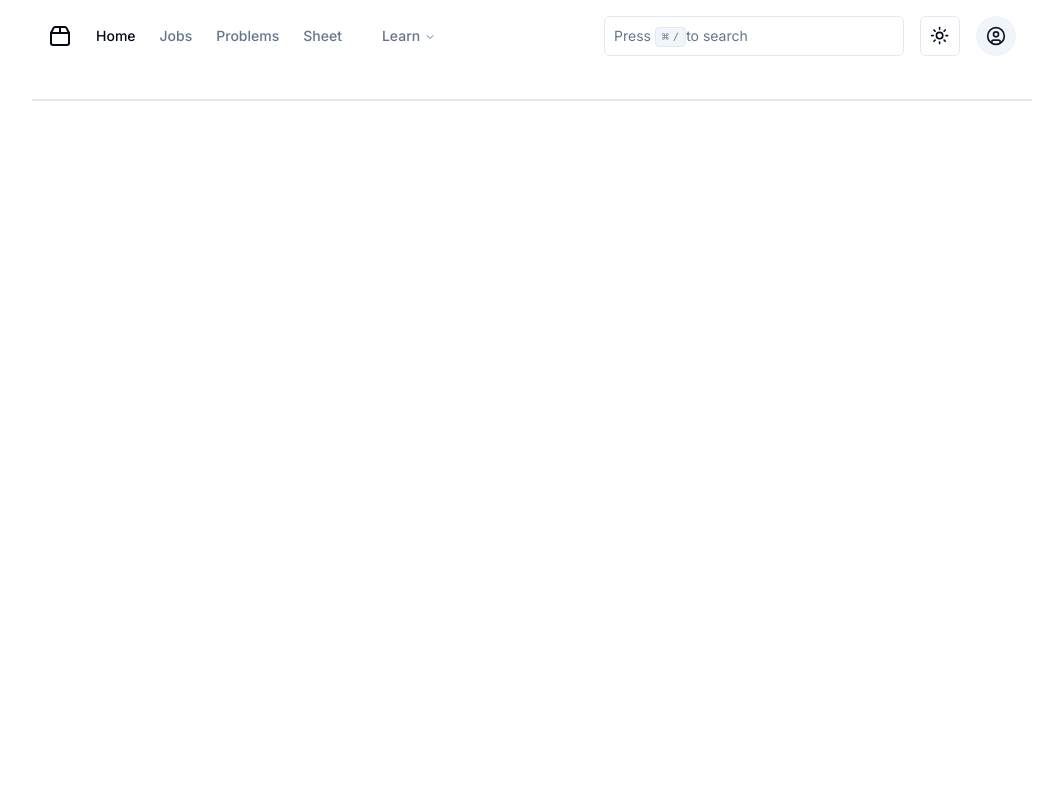
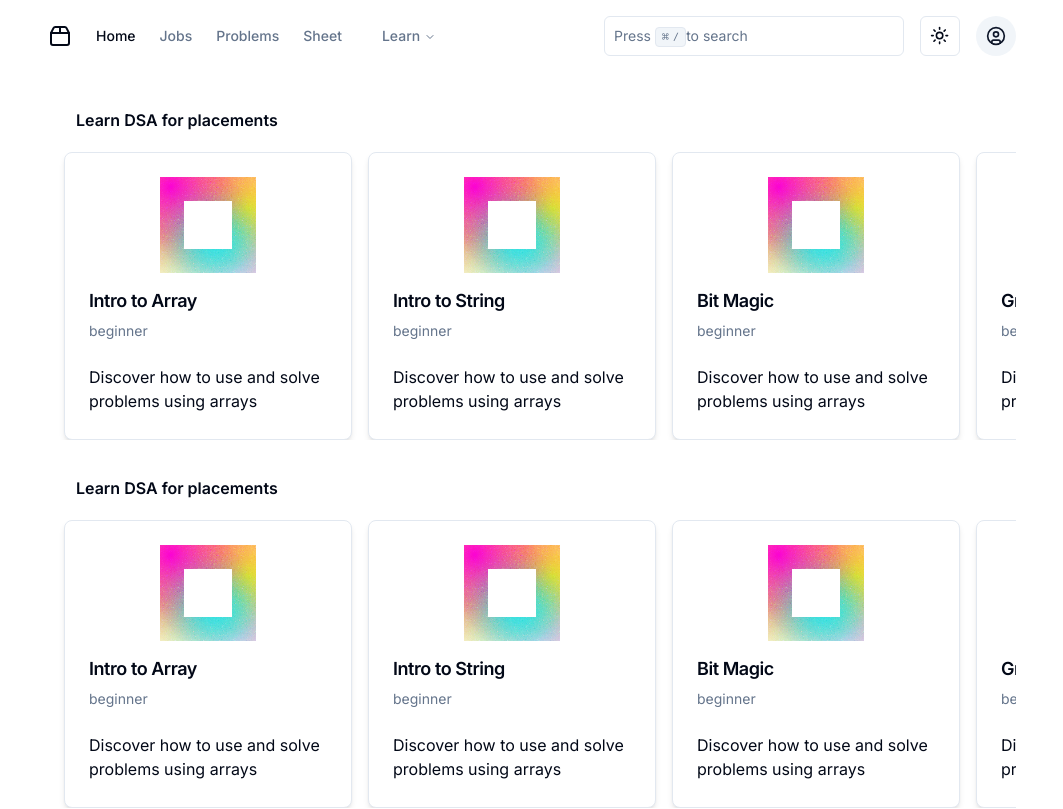
Before and after one commit to vasantakmr/landing-pages, a Next.js app: page /learn in a window 1280 px wide. Shown: the top 809 px of the page, without its empty margins (108-1171 px from the left). Built offline with nearby package versions, Linux system fonts and the light colour scheme.

Commit message:
learn page done

```diff
--- a/app/globals.css
+++ b/app/globals.css
@@ -83,3 +83,11 @@
     width: 500px;
   }
 }
+
+.hide-scroll-bar {
+  -ms-overflow-style: none;
+  scrollbar-width: none;
+}
+.hide-scroll-bar::-webkit-scrollbar {
+  display: none;
+}
--- a/app/layout.tsx
+++ b/app/layout.tsx
@@ -18,7 +18,7 @@ export default function RootLayout({
 }>) {
   return (
     <html lang="en">
-      <body className={`${inter.className} transition-all duration-1000`}>
+      <body className={`${inter.className}`}>
         <ThemeProvider
           attribute="class"
           defaultTheme="system"
--- a/app/learn/page.tsx
+++ b/app/learn/page.tsx
@@ -1,12 +1,17 @@
 import { TimeTaken } from "@/components/TimeTaken";
+import { Modules } from "@/components/Modules";
+
 export default function Learn() {
   return (
-    <div className="flex justify-center h-16 items-center bg-background w-full">
+    <div className="flex justify-center h-full items-center bg-background w-full px-4">
       <div
-        className="flex w-full items-center mt-2 gap-4 bg-background px-4 border"
+        className="flex flex-col w-full md:mt-2 gap-4 bg-background md:p-4"
         style={{ maxWidth: "1000px" }}
       >
-        {/* <TimeTaken /> */}
+        <Modules />
+        <Modules />
+        <Modules />
+        <Modules />
       </div>
     </div>
   );
--- /dev/null
+++ b/components/ModuleCard.tsx
@@ -0,0 +1,35 @@
+import {
+  Card,
+  CardContent,
+  CardDescription,
+  CardFooter,
+  CardHeader,
+  CardTitle,
+} from "@/components/ui/card";
+import Link from "next/link";
+
+type ModuleCard = {
+  name: string;
+  description: string;
+  chapters: number;
+};
+
+export function ModuleCard({ name, description, chapters }: ModuleCard) {
+  return (
+    <div className="inline-block px-2">
+      {/* <div className="w-72 h-60 max-w-xs overflow-hidden rounded-lg shadow-md bg-white hover:shadow-xl transition-shadow duration-300 ease-in-out"></div> */}
+      {/* <Link href="/learn"> */}
+      <Card className="w-72 h-72 max-w-xs overflow-hidden rounded-lg shadow-md hover:shadow-xl transition-shadow duration-300 ease-in-out cursor-pointer">
+        <CardHeader>
+          <img className="w-full h-24 cover mb-2" src="/intro2.svg" alt="" />
+          <CardTitle className="text-lg">{name}</CardTitle>
+          <CardDescription>beginner</CardDescription>
+        </CardHeader>
+        <CardContent>
+          <p>{description}</p>
+        </CardContent>
+      </Card>
+      {/* </Link> */}
+    </div>
+  );
+}
--- /dev/null
+++ b/components/Modules.tsx
@@ -0,0 +1,76 @@
+"use client";
+import { Description } from "@radix-ui/react-dialog";
+import { useState } from "react";
+import { ModuleCard } from "./ModuleCard";
+export function Modules() {
+  const [data, setData] = useState([
+    {
+      name: "Intro to Array",
+      description: "Discover how to use and solve problems using arrays",
+      chapters: 15,
+    },
+    {
+      name: "Intro to String",
+      description: "Discover how to use and solve problems using arrays",
+      chapters: 3,
+    },
+    {
+      name: "Bit Magic",
+      description: "Discover how to use and solve problems using arrays",
+      chapters: 7,
+    },
+    {
+      name: "Greedy Algorithms",
+      description: "Discover how to use and solve problems using arrays",
+      chapters: 7,
+    },
+    {
+      name: "Intro to Stacks",
+      description: "Discover how to use and solve problems using arrays",
+      chapters: 3,
+    },
+    {
+      name: "Intro to Trees",
+      description: "Discover how to use and solve problems using arrays",
+      chapters: 3,
+    },
+    {
+      name: "Linked Lists",
+      description: "Discover how to use and solve problems using arrays",
+      chapters: 3,
+    },
+    {
+      name: "Recursion",
+      description: "Discover how to use and solve problems using arrays",
+      chapters: 3,
+    },
+    {
+      name: "Divide & Conquer",
+      description: "Discover how to use and solve problems using arrays",
+      chapters: 3,
+    },
+  ]);
+
+  return (
+    <>
+      <div className="flex flex-col w-full h-55">
+        <h1 className="flex py-5 px-5 mx-2 font-semibold text-white-800">
+          Learn DSA for placements
+        </h1>
+        <div className="flex overflow-x-scroll hide-scroll-bar">
+          <div className="flex flex-nowrap ml-2 ">
+            {data.map((data) => {
+              return (
+                <ModuleCard
+                  name={data?.name}
+                  description={data?.description}
+                  chapters={data?.chapters}
+                />
+              );
+            })}
+          </div>
+        </div>
+      </div>
+    </>
+  );
+}
```
Also changed, not shown: public/Intro2.svg (added), public/intro.svg (added).
